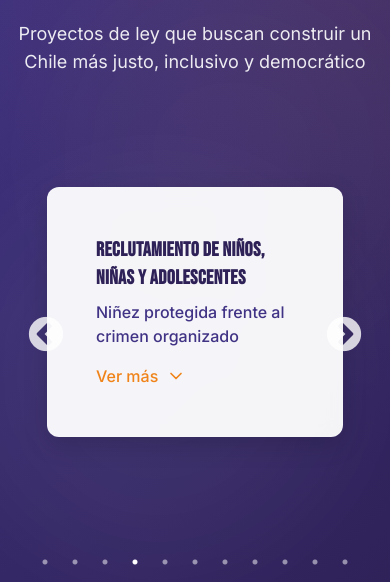
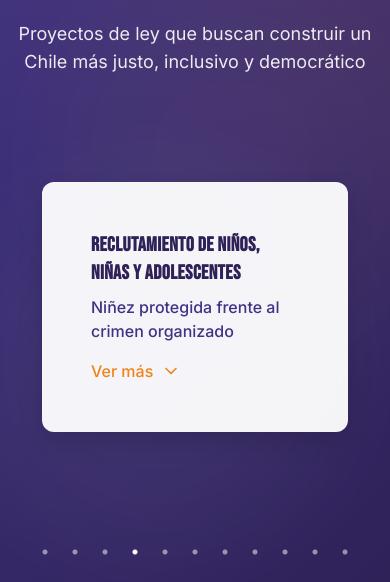
Before and after one commit to MarioDev1/Landing-Pages-LorenaFries, a React (Vite) app in the folder project/: page / in a window 390 px wide. Shown: the part 3616-4198 px from the top of the page. Built offline with nearby package versions, Linux system fonts and the light colour scheme.

Commit message:
fix: adjust legislative work carousel for mobile view - Add responsive breakpoints and mobile-specific styles to ensure single slide display on mobile devices

```diff
--- a/project/src/components/LegislativeWork.css
+++ b/project/src/components/LegislativeWork.css
@@ -46,6 +46,30 @@
 
 .legislative-slider .slick-track {
     display: flex !important;
+}
+
+/* Estilos específicos para móvil */
+@media (max-width: 768px) {
+    .legislative-slider {
+        padding: 1rem 20px;
+    }
+
+    .legislative-slider .slick-slide {
+        padding: 10px;
+        width: 100% !important;
+    }
+
+    /* Forzar un slide a la vez en móvil */
+    .legislative-slider .slick-slide > div {
+        width: 100% !important;
+        margin: 0 auto;
+    }
+
+    /* Asegurar que solo se muestre un slide */
+    .legislative-slider .slick-list {
+        margin: 0 !important;
+        padding: 0 !important;
+    }
 }
 
 .legislative-slider .slick-slide > div {
--- a/project/src/components/LegislativeWork.tsx
+++ b/project/src/components/LegislativeWork.tsx
@@ -104,11 +104,30 @@ const LegislativeWork: React.FC = () => {
     arrows: true,
     responsive: [
       {
+        breakpoint: 1024,
+        settings: {
+          slidesToShow: 2,
+          slidesToScroll: 2,
+          autoplaySpeed: 3000
+        }
+      },
+      {
         breakpoint: 768,
         settings: {
           slidesToShow: 1,
           slidesToScroll: 1,
           autoplaySpeed: 2000, // 2 segundos para móvil
+          arrows: false // Desactivar flechas en móvil para más espacio
+        }
+      },
+      {
+        breakpoint: 480,
+        settings: {
+          slidesToShow: 1,
+          slidesToScroll: 1,
+          autoplaySpeed: 2000,
+          arrows: false,
+          dots: true
         }
       }
     ]
```
